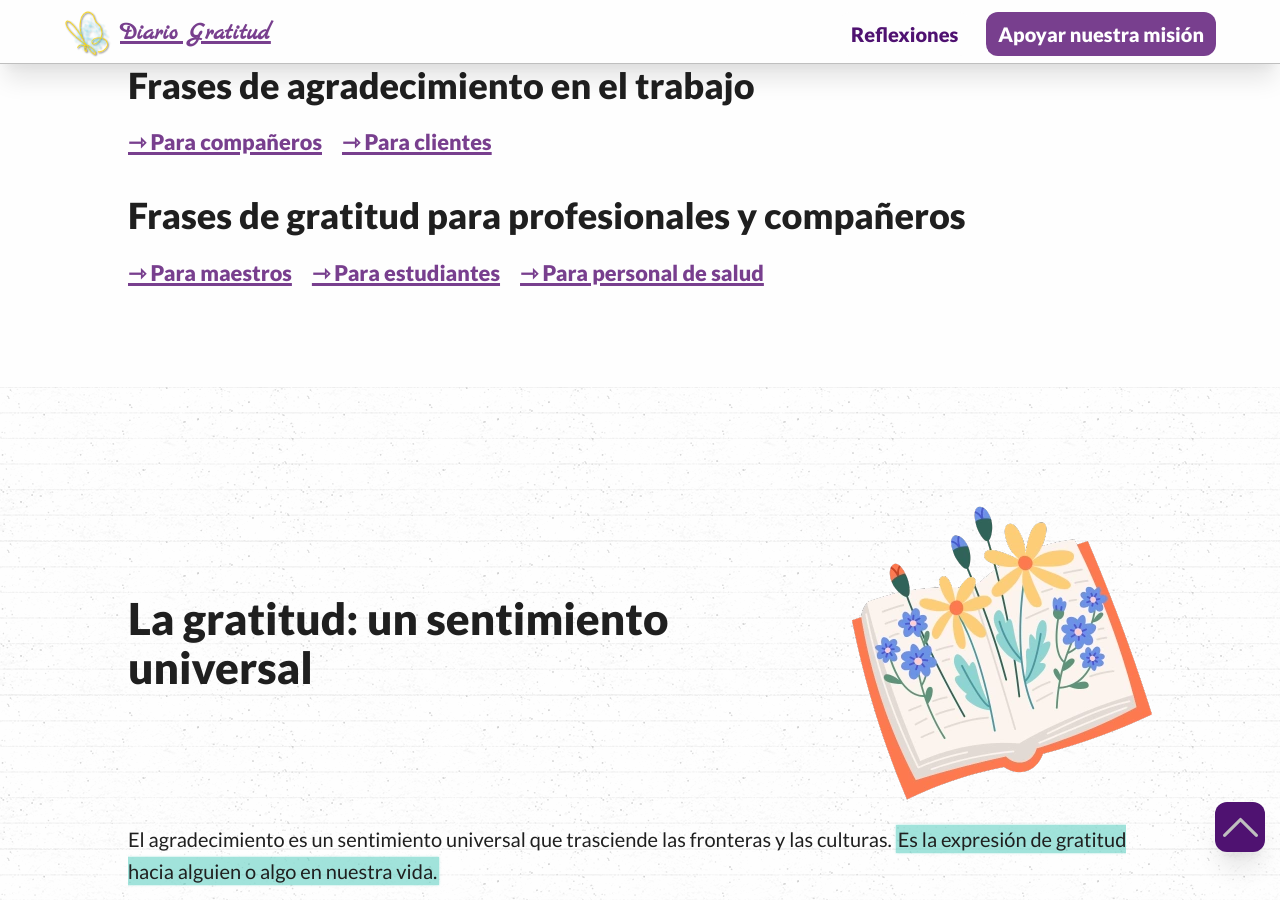
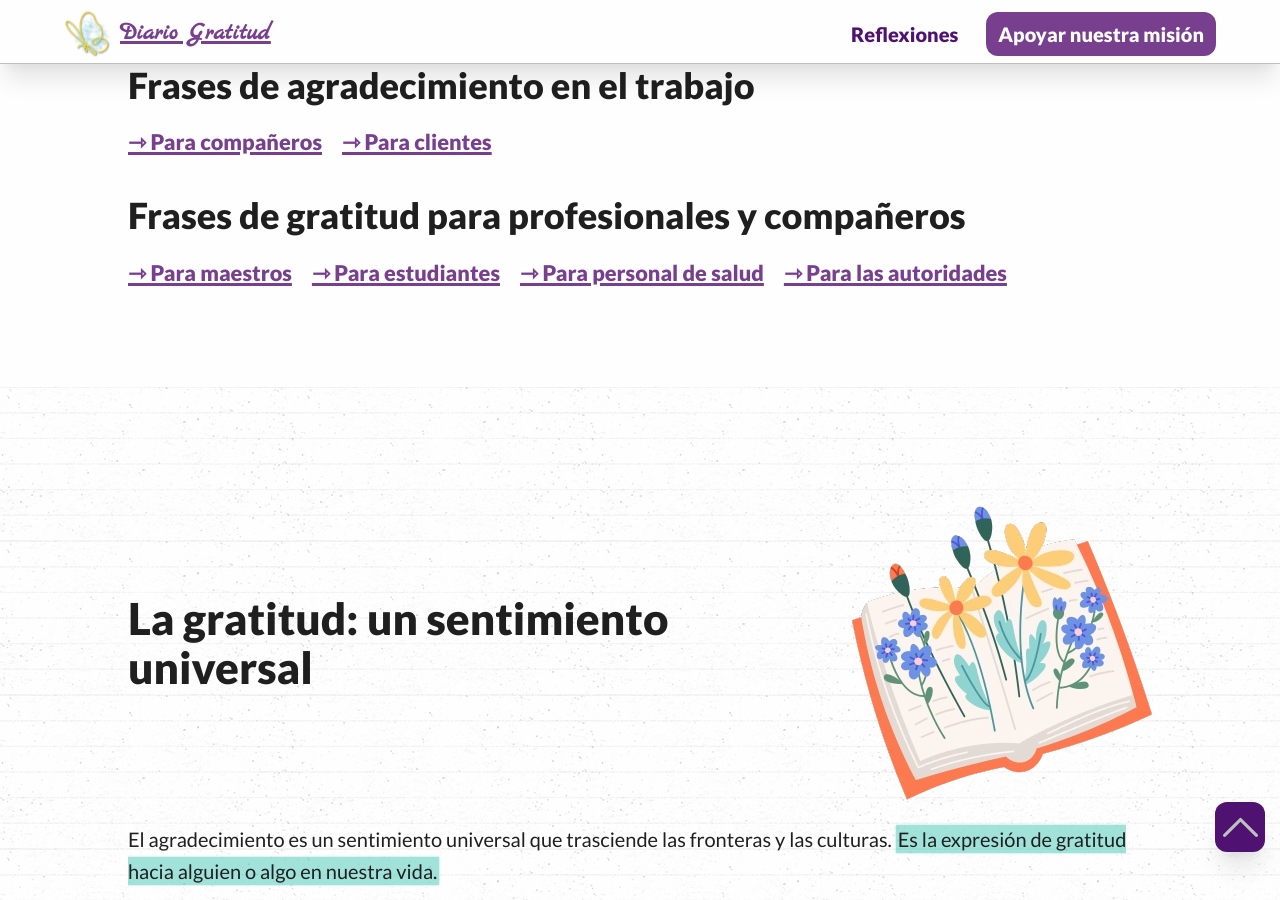
Before and after one commit to Klerpson/gratitud, a Jekyll site: the page built from index.html, in a window 1280 px wide and 900 px high, scrolled down 2528 px. Built offline with Jekyll 4.4.1, drawn with Linux system fonts in a browser that asks for light colours; some of the changed lines change nothing that is shown.

Commit message:
Update index.html

```diff
--- a/index.html
+++ b/index.html
@@ -68,7 +68,7 @@ intro: "El agradecimiento es un arte, una danza delicada de palabras y emociones
     <li><a href="{{'frases-agradecimiento-maestros'|relative_url}}" title="Frases agradecimiento maestros">⇾ Para maestros</a></li>
     <li><a href="{{'frases-agradecimiento-estudiantes'|relative_url}}" title="Frases gratitud estudiantes">⇾ Para estudiantes</a></li>
     <li><a href="{{'frases-agradecimiento-personal-salud'|relative_url}}" title="Palabras agradecimiento enfermeras doctores">⇾ Para personal de salud</a></li>
-    <!-- <li><a href="#" title="Lorem Ipsum">⇾ Para las autoridades</a></li> -->
+    <li><a href="{{'frases-agradecimiento-autoridades'|relative_url}}" title="Frases agradecimientos autoridades">⇾ Para las autoridades</a></li>
     <!-- <li><a href="#" title="Lorem Ipsum">⇾ Para sicólogos</a></li> -->
   </ul>
   <!-- <h3>Frases de gratitud por diferentes temas</h3>
```
